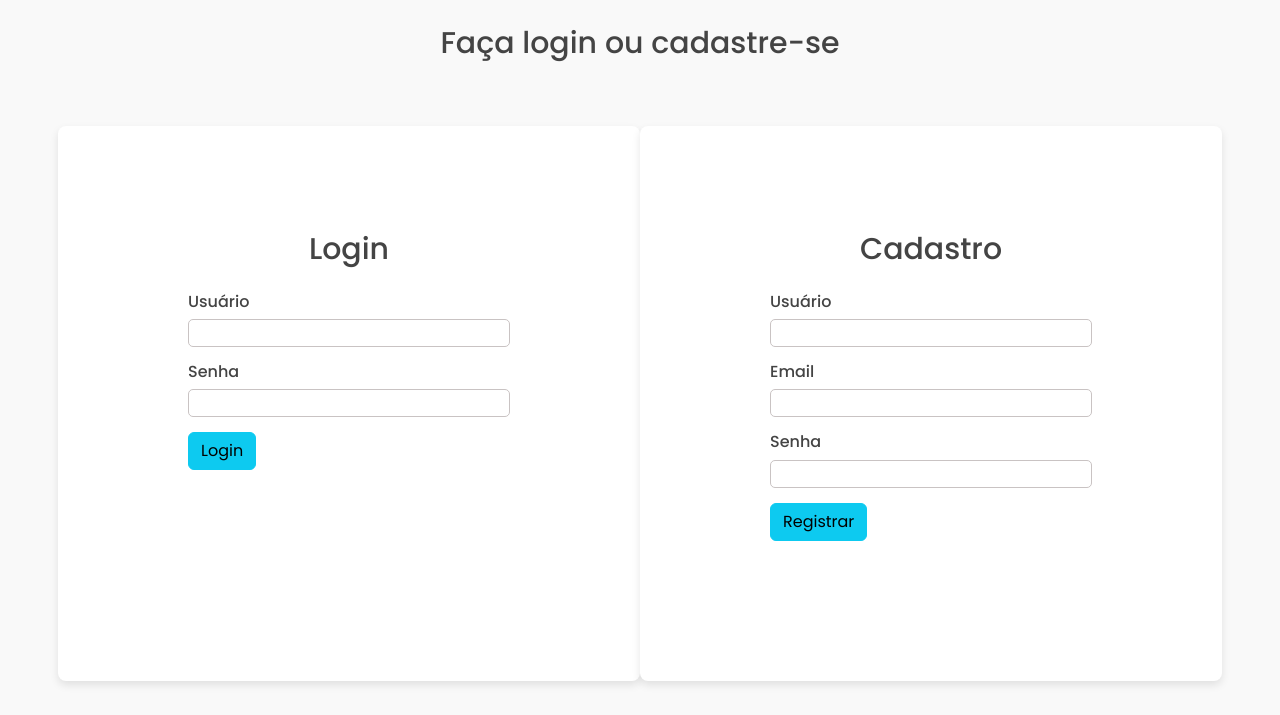
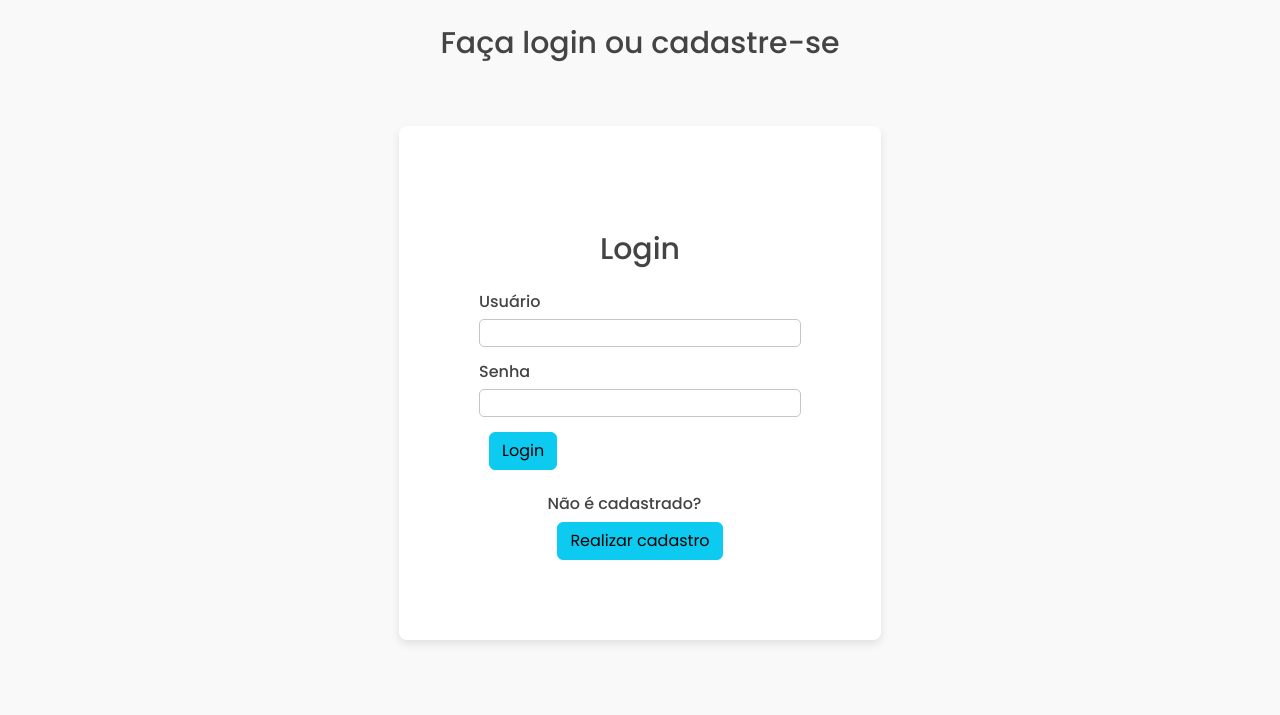
Before and after one commit to PedroMauricioPacheco/SistemGym, a PHP site: page /HTML/Login.html in a window 1280 px wide. Shown: the part 100-815 px from the top of the page. After the commit the page ends 744 px from the top, so only its background shows below. Run offline with PHP 8.4, Linux system fonts and the light colour scheme; some libraries are stand-ins or nearby versions.

Commit message:
featch: tela de login unificada, modal para registro adicionado,

```diff
--- a/CSS/style.css
+++ b/CSS/style.css
@@ -81,12 +81,6 @@ span{
 .formLogin input{
     margin: 0 0 15px 0;
 }
-.formRegister{
-    margin: 3% 0 3% 0;
-}
-.formRegister input{
-    margin: 0 0 15px 0;
-}
 .formLogin, .formRegister {
     background: #fff;
     padding: 80px;
@@ -94,3 +88,6 @@ span{
     box-shadow: 0 4px 8px rgba(0, 0, 0, 0.1);
     margin-top: 40px;
 }
+.d-flex .btn{
+    margin: 0 10px 0 10px;
+}
--- a/Controllers/LoginController.php
+++ b/Controllers/LoginController.php
@@ -14,20 +14,17 @@
 
     function Login($action){
         global $checarLogin;
-        if($action=='login'){
             $usuario = $_POST['usuario']?? '';
             $senha = $_POST['senha']?? '';
             validarLogin($usuario, $senha, $checarLogin);
-        }
     }
     function Cadastro($action){
-        if($action=='cadastro'){
             $usuario = $_POST['usuario']?? '';
             $email = $_POST['email']?? '';
             $senha = $_POST['senha']?? '';
             global $pdo, $checarRepetido, $inserirClienteBanco;
             inserirCliente($action, $usuario, $email, $senha, $pdo, $checarRepetido, $inserirClienteBanco);
-        }
+
     }
     function inserirCliente($action,$usuario, $email, $senha, $pdo, $checarRepetido, $inserirClienteBanco){
         if ($action =='cadastro'){
--- a/HTML/Login.html
+++ b/HTML/Login.html
@@ -44,37 +44,56 @@
         </div>
     </header>
     <main>
-        <div class="about-area">
-            <div class="container">
-              <div class="row gx-5">
-                <div class="col-12">
+        <div class="about-area ">
+            <div class="container d-flex flex-column align-items-center">
                   <h4 class="main-tittle">Faça login ou cadastre-se</h4>
-                </div>
-                <div class="col-md-6 formLogin d-flex flex-column align-items-center">
-                    <form action="../Controllers/LoginController.php" method="post">
+                <div class=" formLogin d-flex flex-column align-items-center justify-content-center">
+                    <form id="formLogin" action="../Controllers/LoginController.php" method="post">
                         <h4 class="main-tittle">Login</h4>
                         <h6>Usuário</h6>
-                        <input type="text" name="usuario">
+                        <input type="text" name="usuario" id="usuarioLogin">
                         <h6>Senha</h6>
-                        <input type="password" name="senha">
+                        <input type="password" name="senha" id="senhaLogin">
                         <input type="hidden">
                         <button class="btn btn-info d-flex" type="submit" value="login">Login</button>
+                        <span class="msgErro"></span>
                     </form>
-                </div>
-                <div class="col-md-6 formRegister d-flex flex-column align-items-center">
-                    <h4 class="main-tittle">Cadastro</h4>
-                    <form action="../Controllers/LoginController.php" method="post" id="formCadastro">
-                        <h6>Usuário</h6>
-                        <input type="text" name="usuario" id="usuario">
-                        <h6>Email</h6>
-                        <input type="text" name="email" id="email">
-                        <h6>Senha</h6>
-                        <input type="password" name="senha" id="senha">
-                        <input type="hidden" value="cadastro" name="action">
-                        <button class="btn btn-info d-flex" type="submit" >Registrar</button>
-                        <span id="msgErro"></span>
-                    </form>
-                </div>
+                    <div class="fazerCadastrado flex-column align-items-center mt-4">
+                        <h6>Não é cadastrado?</h6>
+                        <button type="button" class="btn btn-info" data-bs-toggle="modal" data-bs-target="#staticBackdrop">
+                            Realizar cadastro
+                        </button>
+                        <div class="modal fade" id="staticBackdrop" data-bs-backdrop="static" data-bs-keyboard="false" tabindex="-1" aria-labelledby="staticBackdropLabel" aria-hidden="true">
+                            <div class="modal-dialog">
+                              <div class="modal-content">
+                                <div class="modal-header">
+                                  <h1 class="modal-title fs-5" id="staticBackdropLabel">Cadastro</h1>
+                                  <button type="button" class="btn-close" data-bs-dismiss="modal" aria-label="Close"></button>
+                                </div>
+                                <div class="modal-body">
+                                    <div class="container d-flex flex-column align-items-center">
+                                      <div class="formCadastro d-flex flex-column align-items-center justify-content-center">
+                                          <form id="formCadastro" action="../Controllers/LoginController.php" method="post">
+                                                <h4 class="main-tittle">Login</h4>
+                                                <h6>Usuário</h6>
+                                                <input type="text" name="usuario" id="usuarioCadastro">
+                                                <h6>Email</h6>
+                                                <input type="text" name="email" id="emailCadastro">
+                                                <h6>Senha</h6>
+                                                <input type="password" name="senha" id="senhaCadastro">
+                                                <input type="hidden">
+                                                <button class="btn btn-info d-flex justify-content-center" style="width: 100%;" type="submit" value="cadastro" name="cadastro">Finalizar cadastro</button>
+                                                <span class="msgErro"></span>
+                                            </form>
+                                </div>
+                                <div class="modal-footer">
+                                  <button type="button" class="btn btn-secondary" data-bs-dismiss="modal">Fechar</button>
+                                </div>
+                              </div>
+                            </div>
+                          </div>
+
+                    </div>
               </div>
             </div>
           </div>
--- a/JS/script.js
+++ b/JS/script.js
@@ -1,32 +1,47 @@
-function pegarValores() {
-    return{
-        usuario: document.getElementById ('usuario').value.trim(),
-        email: document.getElementById ('email').value.trim(),
-        senha: document.getElementById ('senha').value.trim(),
-        msgErro: document.getElementById('msgErro'),
-    }
+function pegarValores(form) {
+    return {
+        usuario: form.querySelector('[name="usuario"]')?.value.trim(),
+        email: form.querySelector('[name="email"]')?.value.trim(),
+        senha: form.querySelector('[name="senha"]')?.value.trim(),
+        msgErro: form.querySelector('.msgErro'),
+    };
+}
 
-}
-function validarCadastro(event){
-    const {usuario,email,senha, msgErro} = pegarValores();
+function validarLogin(event) {
+    const form = event.target;
+    const { usuario, senha, msgErro } = pegarValores(form);
 
-    if(!usuario || !email || !senha){
+    if (!usuario || !senha) {
         event.preventDefault();
-        msgErro.textContent = "Preencha todos os campos";
-        msgErro.classList.add("mostrar");
-
-        setTimeout(() => {
-            msgErro.textContent = "";
-        }, 3000);
-    }else{
-        msgErro.textContent = "";
+        if (msgErro) {
+            msgErro.textContent = "Preencha todos os campos";
+            msgErro.classList.add("mostrar");
+            setTimeout(() => msgErro.textContent = "", 3000);
+        }
+    } else {
+        if (msgErro) msgErro.textContent = "";
     }
 }
 
-function iniciarEventosCadastro(){
-    document.getElementById('formCadastro').addEventListener('submit',validarCadastro)
+function validarCadastro(event) {
+    const form = event.target;
+    const { usuario, email, senha, msgErro } = pegarValores(form);
+
+    if (!usuario || !email || !senha) {
+        event.preventDefault();
+        if (msgErro) {
+            msgErro.textContent = "Preencha todos os campos";
+            msgErro.classList.add("mostrar");
+            setTimeout(() => msgErro.textContent = "", 3000);
+        }
+    } else {
+        if (msgErro) msgErro.textContent = "";
+    }
 }
 
-window.addEventListener("DOMContentLoaded",()=> {
-    iniciarEventosCadastro();
-});
+function iniciarEventos() {
+    document.getElementById('formLogin')?.addEventListener('submit', validarLogin);
+    document.getElementById('formCadastro')?.addEventListener('submit', validarCadastro);
+}
+
+window.addEventListener("DOMContentLoaded", iniciarEventos);
```
